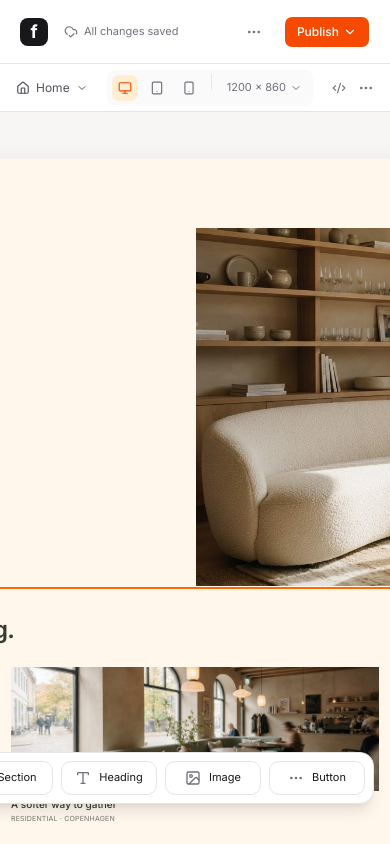
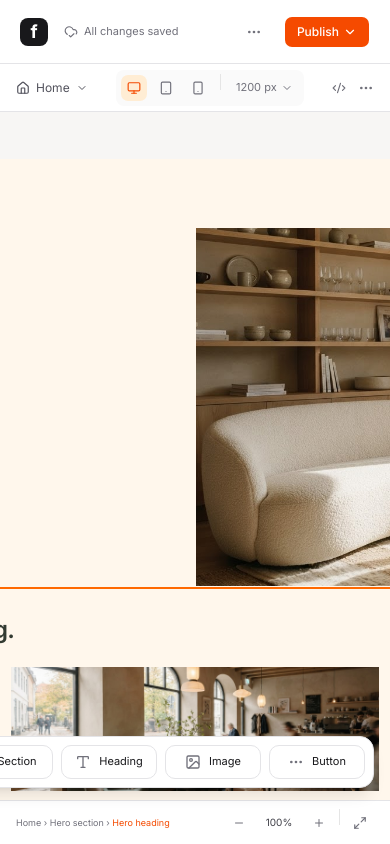
Before and after one commit to julsangelo/website-builder, a Next.js app: page / in a window 390 px wide. Built offline with nearby package versions, Linux system fonts and the light colour scheme.

Commit message:
feat: refine canvas navigation controls

```diff
--- a/src/app/globals.css
+++ b/src/app/globals.css
@@ -117,6 +117,35 @@
   --sidebar-ring: oklch(0.556 0 0);
 }
 
+.builder-light-theme {
+  color-scheme: light;
+  --background: oklch(1 0 0);
+  --foreground: oklch(0.145 0 0);
+  --card: oklch(1 0 0);
+  --card-foreground: oklch(0.145 0 0);
+  --popover: oklch(1 0 0);
+  --popover-foreground: oklch(0.145 0 0);
+  --primary: oklch(0.205 0 0);
+  --primary-foreground: oklch(0.985 0 0);
+  --secondary: oklch(0.97 0 0);
+  --secondary-foreground: oklch(0.205 0 0);
+  --muted: oklch(0.97 0 0);
+  --muted-foreground: oklch(0.556 0 0);
+  --accent: oklch(0.97 0 0);
+  --accent-foreground: oklch(0.205 0 0);
+  --border: oklch(0.922 0 0);
+  --input: oklch(0.922 0 0);
+  --ring: oklch(0.708 0 0);
+  --sidebar: oklch(0.985 0 0);
+  --sidebar-foreground: oklch(0.145 0 0);
+  --sidebar-primary: oklch(0.205 0 0);
+  --sidebar-primary-foreground: oklch(0.985 0 0);
+  --sidebar-accent: oklch(0.97 0 0);
+  --sidebar-accent-foreground: oklch(0.205 0 0);
+  --sidebar-border: oklch(0.922 0 0);
+  --sidebar-ring: oklch(0.708 0 0);
+}
+
 @layer base {
   * {
     @apply border-border outline-ring/50;
--- a/src/app/prototype/builder/builder-prototype.tsx
+++ b/src/app/prototype/builder/builder-prototype.tsx
@@ -2,6 +2,8 @@
 
 import {
   type DragEvent,
+  type MouseEvent,
+  type PointerEvent,
   type ReactNode,
   useCallback,
   useEffect,
@@ -25,6 +27,9 @@ import {
   ImageIcon,
   LayoutTemplate,
   ListFilter,
+  Maximize2,
+  Minimize2,
+  Minus,
   Monitor,
   MoreHorizontal,
   MousePointer2,
@@ -97,21 +102,19 @@ type CanvasViewport = {
   kind: CanvasViewportKind;
   label: string;
   width: number;
-  height: number;
 };
 
 const canvasViewportPresets: Record<
   Exclude<CanvasViewportKind, "custom">,
   CanvasViewport
 > = {
-  desktop: { kind: "desktop", label: "Desktop", width: 1200, height: 860 },
-  tablet: { kind: "tablet", label: "Tablet", width: 768, height: 1024 },
-  mobile: { kind: "mobile", label: "Mobile", width: 390, height: 844 },
+  desktop: { kind: "desktop", label: "Desktop", width: 1200 },
+  tablet: { kind: "tablet", label: "Tablet", width: 768 },
+  mobile: { kind: "mobile", label: "Mobile", width: 390 },
 };
 
 const customViewportBounds = {
   width: { min: 320, max: 1920 },
-  height: { min: 480, max: 2160 },
 } as const;
 
 function adjacentVariant(current: VariantKey, direction: -1 | 1) {
@@ -346,21 +349,15 @@ function CanvasToolbar({
 }) {
   const [customOpen, setCustomOpen] = useState(false);
   const [customWidth, setCustomWidth] = useState(String(viewport.width));
-  const [customHeight, setCustomHeight] = useState(String(viewport.height));
   const parsedWidth = Number(customWidth);
-  const parsedHeight = Number(customHeight);
   const customIsValid =
     Number.isInteger(parsedWidth) &&
     parsedWidth >= customViewportBounds.width.min &&
-    parsedWidth <= customViewportBounds.width.max &&
-    Number.isInteger(parsedHeight) &&
-    parsedHeight >= customViewportBounds.height.min &&
-    parsedHeight <= customViewportBounds.height.max;
+    parsedWidth <= customViewportBounds.width.max;
 
   function choosePreset(kind: Exclude<CanvasViewportKind, "custom">) {
     const preset = canvasViewportPresets[kind];
     setCustomWidth(String(preset.width));
-    setCustomHeight(String(preset.height));
     setCustomOpen(false);
     onViewportChange(preset);
   }
@@ -371,7 +368,6 @@ function CanvasToolbar({
       kind: "custom",
       label: "Custom",
       width: parsedWidth,
-      height: parsedHeight,
     });
     setCustomOpen(false);
   }
@@ -395,8 +391,8 @@ function CanvasToolbar({
               className={
                 "size-7 " +
                 (active
-                  ? "bg-orange-100 text-orange-600 hover:bg-orange-100"
-                  : "text-zinc-500")
+                  ? "bg-orange-100 text-orange-600 hover:bg-orange-100 hover:text-orange-600"
+                  : "text-zinc-500 hover:text-zinc-900")
               }
               key={kind}
               onClick={() => choosePreset(kind)}
@@ -414,14 +410,16 @@ function CanvasToolbar({
           aria-haspopup="dialog"
           className={
             "h-7 gap-1 px-1.5 text-[11px] font-normal " +
-            (viewport.kind === "custom" ? "text-orange-600" : "text-zinc-500")
+            (viewport.kind === "custom"
+              ? "text-orange-600 hover:text-orange-600 aria-expanded:text-orange-600"
+              : "text-zinc-500 hover:text-zinc-900 aria-expanded:text-zinc-900")
           }
           onClick={() => setCustomOpen((open) => !open)}
           size="sm"
           type="button"
           variant="ghost"
         >
-          {viewport.width} × {viewport.height}
+          {viewport.width} px
           <ChevronDown className="size-3" />
         </Button>
       </div>
@@ -440,7 +438,7 @@ function CanvasToolbar({
             <p className="font-semibold text-zinc-900">Custom canvas size</p>
             <span className="text-[10px] text-zinc-400">px</span>
           </div>
-          <div className="grid grid-cols-[1fr_auto_1fr] items-end gap-2">
+          <div>
             <label className="grid gap-1 text-[10px] text-zinc-500">
               Width
               <Input
@@ -454,27 +452,13 @@ function CanvasToolbar({
                 value={customWidth}
               />
             </label>
-            <span className="pb-2 text-zinc-400">×</span>
-            <label className="grid gap-1 text-[10px] text-zinc-500">
-              Height
-              <Input
-                aria-label="Canvas height"
-                className="h-8 text-xs"
-                inputMode="numeric"
-                max={customViewportBounds.height.max}
-                min={customViewportBounds.height.min}
-                onChange={(event) => setCustomHeight(event.target.value)}
-                type="number"
-                value={customHeight}
-              />
-            </label>
           </div>
           <p className="mt-2 text-[9px] text-zinc-400">
-            Width 320–1920 · height 480–2160
+            Width 320–1920
           </p>
           <div className="mt-3 flex justify-end gap-2">
             <Button
-              className="h-7 px-2 text-[10px]"
+              className="h-7 px-2 text-[10px] hover:text-zinc-900"
               onClick={() => setCustomOpen(false)}
               size="sm"
               type="button"
@@ -497,7 +481,7 @@ function CanvasToolbar({
   );
 }
 
-function Artboard({ actions, viewport }: { actions: EditorActions; viewport: CanvasViewport }) {
+function Artboard({ actions, artboardRef, viewport }: { actions: EditorActions; artboardRef: React.RefObject<HTMLElement | null>; viewport: CanvasViewport }) {
   const [dragging, setDragging] = useState(false);
   const selectedClass = "ring-1 ring-orange-500 ring-offset-[-1px]";
   const narrow = viewport.width < 768;
@@ -513,12 +497,13 @@ function Artboard({ actions, viewport }: { actions: EditorActions; viewport: Can
 
   return (
     <article
-      className="relative shrink-0 overflow-x-hidden overflow-y-auto bg-[#fff7ec] shadow-[0_10px_30px_rgba(74,50,25,0.09)]"
+      className="relative min-h-[640px] overflow-hidden bg-[#fff7ec] shadow-[0_10px_30px_rgba(74,50,25,0.09)] transition-[width] duration-300 ease-out motion-reduce:transition-none"
       onDragEnter={() => setDragging(true)}
       onDragLeave={() => setDragging(false)}
       onDragOver={(event) => event.preventDefault()}
       onDrop={handleDrop}
-      style={{ height: viewport.height, width: viewport.width }}
+      ref={artboardRef}
+      style={{ width: viewport.width }}
     >
       <nav className={"flex h-17 items-center justify-between bg-[#fff7ec] text-[10px] text-[#333b32] " + (narrow ? "px-7" : "px-9")}>
         <p className="text-[27px] font-semibold tracking-tight">forma.</p>
@@ -593,7 +578,30 @@ function Inspector({ actions }: { actions: EditorActions }) {
 }
 
 function Canvas({ actions, compact, onViewportChange, variant, viewport }: { actions: EditorActions; compact: boolean; onViewportChange: (viewport: CanvasViewport) => void; variant: VariantKey; viewport: CanvasViewport }) {
+  const artboardRef = useRef<HTMLElement>(null);
+  const canvasStageRef = useRef<HTMLDivElement>(null);
   const scrollViewportRef = useRef<HTMLDivElement>(null);
+  const panRef = useRef({ active: false, pointerId: -1, startX: 0, startY: 0, scrollLeft: 0, scrollTop: 0 });
+  const [artboardHeight, setArtboardHeight] = useState(640);
+  const [isPanning, setIsPanning] = useState(false);
+  const [zoom, setZoom] = useState(100);
+  const [zoomDraft, setZoomDraft] = useState("100");
+  const [editingZoom, setEditingZoom] = useState(false);
+  const [isFullscreen, setIsFullscreen] = useState(false);
+  const zoomScale = zoom / 100;
+  const scaledWidth = viewport.width * zoomScale;
+  const scaledHeight = artboardHeight * zoomScale;
+
+  useEffect(() => {
+    const artboard = artboardRef.current;
+    if (!artboard) return;
+
+    const measure = () => setArtboardHeight(Math.max(640, artboard.scrollHeight));
+    measure();
+    const observer = new ResizeObserver(measure);
+    observer.observe(artboard);
+    return () => observer.disconnect();
+  }, [viewport.width, actions.insertedBlocks.length]);
 
   useEffect(() => {
     const scrollViewport = scrollViewportRef.current;
@@ -608,22 +616,188 @@ function Canvas({ actions, compact, onViewportChange, variant, viewport }: { act
     recenter();
     const observer = new ResizeObserver(recenter);
     observer.observe(scrollViewport);
+    if (canvasStageRef.current) observer.observe(canvasStageRef.current);
     return () => observer.disconnect();
-  }, [viewport.height, viewport.width]);
+  }, [viewport.width, zoom]);
+
+  function applyZoom(value: number) {
+    const nextZoom = Math.min(150, Math.max(25, Math.round(value)));
+    setZoom(nextZoom);
+    setZoomDraft(String(nextZoom));
+    setEditingZoom(false);
+  }
+
+  function commitZoomDraft() {
+    const parsedZoom = Number(zoomDraft);
+    if (!zoomDraft.trim() || !Number.isFinite(parsedZoom)) {
+      setZoomDraft(String(zoom));
+      setEditingZoom(false);
+      return;
+    }
+    applyZoom(parsedZoom);
+  }
+
+  function centerCanvasHorizontally() {
+    const scrollViewport = scrollViewportRef.current;
+    if (!scrollViewport) return;
+    scrollViewport.scrollTo({
+      behavior: "smooth",
+      left: Math.max(0, (scrollViewport.scrollWidth - scrollViewport.clientWidth) / 2),
+    });
+  }
+
+  function handlePanStart(event: PointerEvent<HTMLDivElement>) {
+    if (event.button !== 1) return;
+    const scrollViewport = scrollViewportRef.current;
+    if (!scrollViewport) return;
+    event.preventDefault();
+    event.currentTarget.setPointerCapture(event.pointerId);
+    panRef.current = {
+      active: true,
+      pointerId: event.pointerId,
+      scrollLeft: scrollViewport.scrollLeft,
+      scrollTop: scrollViewport.scrollTop,
+      startX: event.clientX,
+      startY: event.clientY,
+    };
+    setIsPanning(true);
+  }
+
+  function handlePanMove(event: PointerEvent<HTMLDivElement>) {
+    const pan = panRef.current;
+    const scrollViewport = scrollViewportRef.current;
+    if (!pan.active || pan.pointerId !== event.pointerId || !scrollViewport) return;
+    const deltaX = event.clientX - pan.startX;
+    const deltaY = event.clientY - pan.startY;
+    scrollViewport.scrollLeft = pan.scrollLeft - deltaX;
+    scrollViewport.scrollTop = pan.scrollTop - deltaY;
+  }
+
+  function handlePanEnd(event: PointerEvent<HTMLDivElement>) {
+    const pan = panRef.current;
+    if (!pan.active || pan.pointerId !== event.pointerId) return;
+    event.preventDefault();
+    if (event.currentTarget.hasPointerCapture(event.pointerId)) {
+      event.currentTarget.releasePointerCapture(event.pointerId);
+    }
+    pan.active = false;
+    setIsPanning(false);
+  }
+
+  function handleMiddleClick(event: MouseEvent<HTMLDivElement>) {
+    if (event.button !== 1) return;
+    event.preventDefault();
+  }
+
+  function handleMiddleMouseDown(event: MouseEvent<HTMLDivElement>) {
+    if (event.button === 1 && event.detail >= 2) centerCanvasHorizontally();
+  }
 
   return (
-    <main className="flex min-w-0 flex-1 flex-col bg-[#f7f6f4]">
+    <main className={"flex h-full min-h-0 min-w-0 flex-1 flex-col overflow-hidden bg-[#f7f6f4] " + (isFullscreen ? "fixed inset-0 z-[60] h-screen w-screen" : "")}>
       <CanvasToolbar onViewportChange={onViewportChange} viewport={viewport} />
-      <div className="min-h-0 flex-1 overflow-auto" ref={scrollViewportRef}>
-        <div className="flex min-h-full w-max min-w-full justify-center px-5 py-6 sm:px-10">
-          <div className="shrink-0" style={{ width: viewport.width }}>
-            <div className="mb-2 flex justify-between text-[10px] text-zinc-400"><span>Home · {viewport.label}</span><span>{viewport.width} × {viewport.height}</span></div>
-            <Artboard actions={actions} viewport={viewport} />
+      <div
+        className={"min-h-0 flex-1 overflow-auto overscroll-contain " + (isPanning ? "cursor-grabbing select-none" : "")}
+        onAuxClick={handleMiddleClick}
+        onMouseDown={handleMiddleMouseDown}
+        onPointerCancel={handlePanEnd}
+        onPointerDown={handlePanStart}
+        onPointerMove={handlePanMove}
+        onPointerUp={handlePanEnd}
+        ref={scrollViewportRef}
+      >
+        <div className="box-border flex min-h-full w-max min-w-full justify-center px-5 py-6 sm:px-10">
+          <div className="my-auto shrink-0 transition-[width,height] duration-300 ease-out motion-reduce:transition-none" ref={canvasStageRef} style={{ height: scaledHeight + 20, width: scaledWidth }}>
+            <div className="mb-2 flex shrink-0 justify-between text-[10px] text-zinc-400"><span>Home · {viewport.label}</span><span>{viewport.width} px</span></div>
+            <div className="relative overflow-hidden transition-[width,height] duration-300 ease-out motion-reduce:transition-none" style={{ height: scaledHeight, width: scaledWidth }}>
+              <div className="absolute top-0 left-0 origin-top-left transition-transform duration-300 ease-out will-change-transform motion-reduce:transition-none" style={{ transform: `scale(${zoomScale})`, width: viewport.width }}>
+                <Artboard actions={actions} artboardRef={artboardRef} viewport={viewport} />
+              </div>
+            </div>
           </div>
         </div>
       </div>
-      <footer className="flex h-7 items-center justify-between gap-3 border-t border-zinc-200 bg-white px-4 text-[9px] text-zinc-500"><span className="truncate">Home › Hero section › <span className="text-orange-600">{selectionDetails[actions.selected].label}</span></span><span className="hidden truncate sm:inline">{actions.lastAction}</span></footer>
-      {(compact || variant === "c") && <div className="fixed right-4 bottom-10 z-20 rounded-xl border border-zinc-200 bg-white p-2 shadow-lg"><QuickInsert actions={actions} rail /></div>}
+      <footer className="sticky bottom-0 z-20 flex h-11 shrink-0 items-center justify-between gap-3 border-t border-zinc-200 bg-white px-4 text-[9px] text-zinc-500">
+        <span className="truncate">Home › Hero section › <span className="text-orange-600">{selectionDetails[actions.selected].label}</span></span>
+        <div className="flex items-center gap-0.5">
+          <Button
+            aria-label="Decrease canvas zoom"
+            className="size-7 text-zinc-500 hover:bg-zinc-100"
+            disabled={zoom <= 25}
+            onClick={() => applyZoom(zoom - 10)}
+            size="icon-sm"
+            type="button"
+            variant="ghost"
+          >
+            <Minus className="size-3" />
+          </Button>
+          {editingZoom ? (
+            <div className="relative h-7 w-12">
+              <Input
+                aria-label="Canvas zoom percentage"
+                autoFocus
+                className="h-7 w-12 rounded-md border-orange-300 px-1 pr-3 text-center text-[10px] shadow-none"
+                inputMode="numeric"
+                onBlur={commitZoomDraft}
+                onChange={(event) => setZoomDraft(event.target.value)}
+                onFocus={(event) => event.currentTarget.select()}
+                onKeyDown={(event) => {
+                  if (event.key === "Enter") {
+                    event.preventDefault();
+                    event.currentTarget.blur();
+                  }
+                  if (event.key === "Escape") {
+                    event.preventDefault();
+                    setZoomDraft(String(zoom));
+                    setEditingZoom(false);
+                  }
+                }}
+                type="text"
+                value={zoomDraft}
+              />
+              <span className="pointer-events-none absolute top-1/2 right-1.5 -translate-y-1/2 text-[9px] text-zinc-400">%</span>
+            </div>
+          ) : (
+            <Button
+              aria-label={`Canvas zoom ${zoom} percent. Click to edit`}
+              className="h-7 w-12 px-1 text-[10px] font-normal text-zinc-700 hover:bg-zinc-100"
+              onClick={() => {
+                setZoomDraft(String(zoom));
+                setEditingZoom(true);
+              }}
+              size="sm"
+              type="button"
+              variant="ghost"
+            >
+              <span aria-live="polite">{zoom}%</span>
+            </Button>
+          )}
+          <Button
+            aria-label="Increase canvas zoom"
+            className="size-7 text-zinc-500 hover:bg-zinc-100"
+            disabled={zoom >= 150}
+            onClick={() => applyZoom(zoom + 10)}
+            size="icon-sm"
+            type="button"
+            variant="ghost"
+          >
+            <Plus className="size-3" />
+          </Button>
+          <Separator className="mx-1 h-4" orientation="vertical" />
+          <Button
+            aria-label={isFullscreen ? "Exit canvas full screen" : "Enter canvas full screen"}
+            aria-pressed={isFullscreen}
+            className="size-7 text-zinc-500 hover:bg-zinc-100"
+            onClick={() => setIsFullscreen((fullscreen) => !fullscreen)}
+            size="icon-sm"
+            type="button"
+            variant="ghost"
+          >
+            {isFullscreen ? <Minimize2 className="size-3.5" /> : <Maximize2 className="size-3.5" />}
+          </Button>
+        </div>
+      </footer>
+      {(compact || variant === "c") && <div className="fixed right-4 bottom-14 z-20 rounded-xl border border-zinc-200 bg-white p-2 shadow-lg"><QuickInsert actions={actions} rail /></div>}
     </main>
   );
 }
@@ -632,13 +806,15 @@ function FormaVariant({ actions, compact, onViewportChange, variant, viewport }:
   const showNavigator = !compact && variant !== "c";
   const showInspector = !compact && variant !== "b";
   return (
-    <div className="h-screen overflow-hidden bg-white text-zinc-900">
+    <div className="builder-light-theme h-screen overflow-hidden bg-white text-zinc-900">
       <ProjectBar />
-      <ResizablePanelGroup className="h-[calc(100vh-4rem)]" id={`workspace-${variant}`} onLayoutChanged={(layout, meta) => { if (meta.isUserInteraction) actions.resize("Workspace panels", layout); }} orientation="horizontal">
-        {showNavigator && <><ResizablePanel defaultSize="244px" id="navigator" maxSize="380px" minSize="200px"><Navigator actions={actions} /></ResizablePanel><ResizableHandle className="bg-zinc-200 hover:bg-orange-500" withHandle /></>}
-        <ResizablePanel defaultSize={compact ? "100" : "60"} id="canvas" minSize={compact ? "280px" : "560px"}><Canvas actions={actions} compact={compact} onViewportChange={onViewportChange} variant={variant} viewport={viewport} /></ResizablePanel>
-        {showInspector && <><ResizableHandle className="bg-zinc-200 hover:bg-orange-500" withHandle /><ResizablePanel defaultSize="288px" id="inspector" maxSize="420px" minSize="240px"><Inspector actions={actions} /></ResizablePanel></>}
-      </ResizablePanelGroup>
+      <div className="h-[calc(100vh-4rem)] min-h-0 overflow-hidden">
+        <ResizablePanelGroup className="h-full min-h-0" id={`workspace-${variant}`} onLayoutChanged={(layout, meta) => { if (meta.isUserInteraction) actions.resize("Workspace panels", layout); }} orientation="horizontal">
+          {showNavigator && <><ResizablePanel defaultSize="244px" id="navigator" maxSize="380px" minSize="200px"><Navigator actions={actions} /></ResizablePanel><ResizableHandle className="bg-zinc-200 hover:bg-orange-500" withHandle /></>}
+          <ResizablePanel defaultSize={compact ? "100" : "60"} id="canvas" minSize={compact ? "280px" : "560px"}><Canvas actions={actions} compact={compact} onViewportChange={onViewportChange} variant={variant} viewport={viewport} /></ResizablePanel>
+          {showInspector && <><ResizableHandle className="bg-zinc-200 hover:bg-orange-500" withHandle /><ResizablePanel defaultSize="288px" id="inspector" maxSize="420px" minSize="240px"><Inspector actions={actions} /></ResizablePanel></>}
+        </ResizablePanelGroup>
+      </div>
     </div>
   );
 }
@@ -646,7 +822,7 @@ function FormaVariant({ actions, compact, onViewportChange, variant, viewport }:
 function PrototypeSwitcher({ current, onChange }: { current: VariantKey; onChange: (variant: VariantKey) => void }) {
   const previous = adjacentVariant(current, -1);
   const next = adjacentVariant(current, 1);
-  return <div className="fixed bottom-4 left-1/2 z-50 flex -translate-x-1/2 items-center gap-2 rounded-full border border-zinc-300 bg-white/95 px-2 py-1.5 shadow-xl backdrop-blur"><Button aria-label="Previous prototype variation" className="size-7" onClick={() => onChange(previous)} size="icon-sm" variant="ghost"><ArrowLeft className="size-3.5" /></Button><div className="min-w-44 text-center leading-tight"><p className="text-xs font-semibold">{current.toUpperCase()} · {variants[current].name}</p><p className="text-[10px] text-zinc-500">{variants[current].description}</p></div><Button aria-label="Next prototype variation" className="size-7" onClick={() => onChange(next)} size="icon-sm" variant="ghost"><ArrowRight className="size-3.5" /></Button></div>;
+  return <div className="fixed bottom-12 left-1/2 z-50 flex -translate-x-1/2 items-center gap-2 rounded-full border border-zinc-300 bg-white/95 px-2 py-1.5 shadow-xl backdrop-blur"><Button aria-label="Previous prototype variation" className="size-7" onClick={() => onChange(previous)} size="icon-sm" variant="ghost"><ArrowLeft className="size-3.5" /></Button><div className="min-w-44 text-center leading-tight"><p className="text-xs font-semibold">{current.toUpperCase()} · {variants[current].name}</p><p className="text-[10px] text-zinc-500">{variants[current].description}</p></div><Button aria-label="Next prototype variation" className="size-7" onClick={() => onChange(next)} size="icon-sm" variant="ghost"><ArrowRight className="size-3.5" /></Button></div>;
 }
 
 export function BuilderEditor({ showVariantSwitcher = false }: { showVariantSwitcher?: boolean }) {
@@ -664,7 +840,7 @@ export function BuilderEditor({ showVariantSwitcher = false }: { showVariantSwit
   const choose = useCallback((node: SelectedNode, source: string) => { setSelected(node); setLastAction("Selected " + selectionDetails[node].label + " from " + source); }, []);
   const addBlock = useCallback((block: QuickBlock, source: string) => { setInsertedBlocks((currentBlocks) => [...currentBlocks, block]); choose(blockTargets[block], source + " · added " + block); }, [choose]);
   const resize = useCallback((scope: string, layout: Record<string, number>) => { const dimensions = Object.entries(layout).map(([id, size]) => `${id} ${Math.round(size)}%`).join(" · "); setLastAction(`${scope} resized · ${dimensions}`); }, []);
-  const changeViewport = useCallback((nextViewport: CanvasViewport) => { setViewport(nextViewport); setLastAction(`Canvas changed to ${nextViewport.label} · ${nextViewport.width} × ${nextViewport.height}`); }, []);
+  const changeViewport = useCallback((nextViewport: CanvasViewport) => { setViewport(nextViewport); setLastAction(`Canvas changed to ${nextViewport.label} · ${nextViewport.width} px`); }, []);
   useEffect(() => { const media = window.matchMedia("(max-width: 899px)"); const sync = () => setCompact(media.matches); sync(); media.addEventListener("change", sync); return () => media.removeEventListener("change", sync); }, []);
   useEffect(() => { if (!showVariantSwitcher) return; function handleKeyDown(event: KeyboardEvent) { const target = event.target as HTMLElement | null; if (target?.closest("input, textarea, [contenteditable='true'], [role='separator']")) return; if (event.key === "ArrowLeft") changeVariant(adjacentVariant(current, -1)); if (event.key === "ArrowRight") changeVariant(adjacentVariant(current, 1)); } window.addEventListener("keydown", handleKeyDown); return () => window.removeEventListener("keydown", handleKeyDown); }, [changeVariant, current, showVariantSwitcher]);
   const actions: EditorActions = { insertedBlocks, selected, lastAction, choose, addBlock, resize };
```
